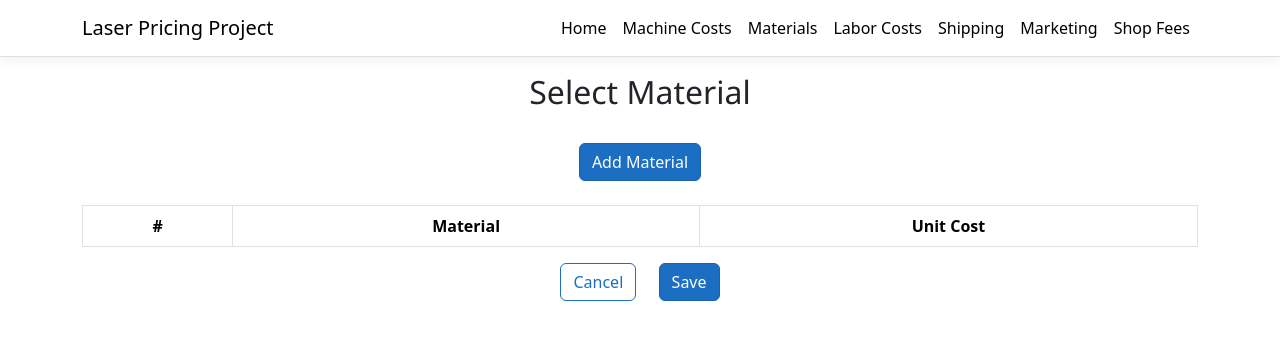
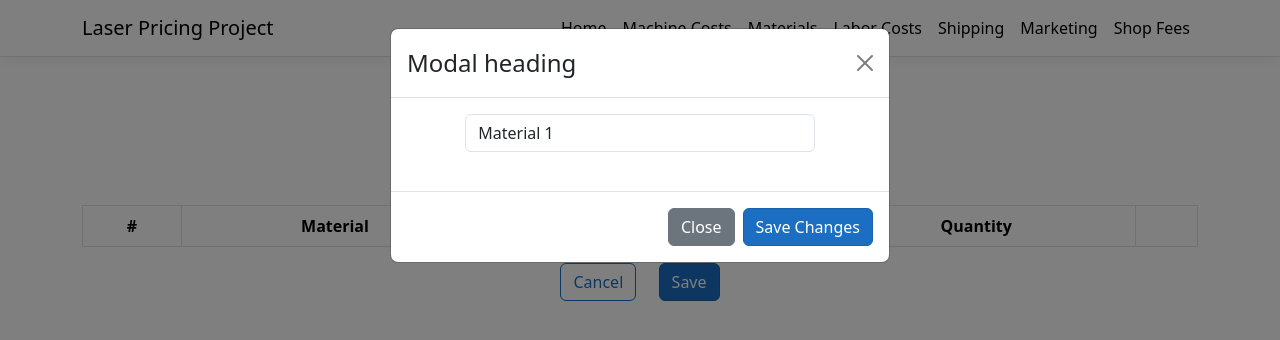
Before and after one commit to kunklerRepos/LaserProject2, a React (Vite) app in the folder laserproject.client/: page /SelectMaterials in a window 1280 px wide. Both pictures are taken after a click on the button "Add Material". Shown: the top 340 px of the page. Built offline with nearby package versions, Linux system fonts and the light colour scheme.

Commit message:
selected materials

```diff
--- a/laserproject.client/package.json
+++ b/laserproject.client/package.json
@@ -13,6 +13,7 @@
   "dependencies": {
     "bootstrap": "^5.3.3",
     "react": "^18.3.1",
+    "react-bootstrap": "^2.10.4",
     "react-dom": "^18.3.1",
     "react-router": "^6.26.0",
     "react-router-dom": "^6.26.0",
--- a/laserproject.client/src/components/SelectMaterials.jsx
+++ b/laserproject.client/src/components/SelectMaterials.jsx
@@ -1,41 +1,90 @@
-import React from 'react';
+import React, { Fragment, useState } from 'react';
 import { useNavigate } from 'react-router-dom';
+import Button from 'react-bootstrap/Button';
+import Modal from 'react-bootstrap/Modal';
 
 function SelectMaterial()
 {
     const navigate = useNavigate();
 
     const backBtnClickHandler = () => { navigate("/JobMenu"); }
-    const saveBtnClickHandler = () => {navigate("/JobMenu")}
+    const saveBtnClickHandler = () => { navigate("/JobMenu") }
+
+    const [show, setShow] = useState(false);
+
+    const handleClose = () => setShow(false);
+
+    const handleSave = () => {
+        let selectedVal = document.getElementById("MaterialSelect");
+
+        let targetValues = MaterialObject[selectedVal.value];
+
+        addItem(targetValues, selectedVal.value);
+        console.log(material);
+        handleClose();
+    }
+
+    const handleShow = () => setShow(true);
+
+    const MaterialObject = {
+        "Material #1": ["7.50", "10.10", "0.15"],
+        "Material #2": ["5.50", "8.50", "0.06"],
+        "Material #3": ["3.50", "5.50", "0.14"]
+
+    };
+
+    const SelectedMaterialObject = {};
+
+    const [material, setMaterial] = useState(SelectedMaterialObject);
+
+
+    const addItem = (value, key) => {
+        setMaterial(material => {
+            let copy = Object.assign({}, material)
+            copy[key] = value;
+            return copy ;
+        })
+    }
+
+    const removeItem = (value, e) => {
+        console.log(value);
+        let copiedMaterials = { ...material };
+        delete copiedMaterials[value];
+        setMaterial(material => ({
+            ...copiedMaterials
+
+        }));
+    }
+
+
+
     return (
         <>
-            <div className="modal fade" id="exampleModal" tabIndex="-1" aria-labelledby="exampleModalLabel" aria-hidden="true">
-                <div className="modal-dialog">
-                    <div className="modal-content">
-                        <div className="modal-header">
-                            <h1 className="modal-title fs-5" id="exampleModalLabel">Modal title</h1>
-                            <button type="button" className="btn-close" data-bs-dismiss="modal" aria-label="Close"></button>
-                        </div>
-                        <div className="modal-body">
-                            <div className="justify-content-center d-flex">
-                                <select id="MaterialSelect" style={{ marginBottom: "5%", width: "75%" }} className="form-control"></select>
-                            </div>
-
-                        </div>
-                        <div className="modal-footer">
-                            <button type="button" className="btn btn-secondary" data-bs-dismiss="modal">Close</button>
-                            <button type="button" className="btn btn-primary">Save changes</button>
-                        </div>
-                    </div>
-                </div>
-            </div>
-
-
+            <Modal show={show} onHide={handleClose}>
+                <Modal.Header closeButton>
+                    <Modal.Title>Modal heading</Modal.Title>
+                </Modal.Header>
+                <Modal.Body className="justify-content-center d-flex">
+                    <select id="MaterialSelect" style={{ marginBottom: "5%", width: "75%" }} className="form-control">
+                        <option value="Material #1">Material 1</option>
+                        <option value="Material #2">Material 2</option>
+                        <option value="Material #3">Material 3</option>
+                    </select>
+                </Modal.Body>
+                <Modal.Footer>
+                    <Button variant="secondary" onClick={handleClose}>
+                        Close
+                    </Button>
+                    <Button variant="primary" onClick={handleSave}>
+                        Save Changes
+                    </Button>
+                </Modal.Footer>
+            </Modal>
 
             <h2>Select Material</h2>
             <br></br>
             <div className="justify-content-center" >
-                <button data-bs-toggle="modal" data-bs-target="#exampleModal" type="button" className="btn btn-primary">Add Material</button>
+                <button variant="primary" onClick={handleShow} type="button" className="btn btn-primary">Add Material</button>
             </div>
             <br></br>
                 <table className="table table-hover table-bordered">
@@ -44,9 +93,29 @@ function SelectMaterial()
                         <th scope="col">#</th>
                         <th scope="col" colSpan="2" >Material</th>
                         <th scope="col" >Unit Cost</th>
+                        <th scope="col">Quantity</th>
+                        <th scope="col" ></th>
                     </tr>
                 </thead>
                 <tbody>
+                    {Object.keys(material).map((item, index)=> {
+
+                        return (
+                            <Fragment>
+                                <tr key={index}>
+                                    <td  scope="row">{index + 1}</td>
+                                    <td  colSpan="2">{item}</td>
+                                    <td >{`$${material[item][0]}`}</td>
+                                    <td><input className="form-control" type="number"></input></td>
+                                    <td><a onClick={(e) => removeItem(item, e)}><i className="fa fa-trash-o"></i></a></td>
+                                </tr>
+
+                            </Fragment>
+                        )
+
+
+                    }) }
+
                 </tbody>
             </table>
             <button onClick={backBtnClickHandler} style={{ marginRight: "2%", backgroundColod: "white", color: "#1b6ec2", border: "1px solid #1b6ec2" }} type="button" className="btn">Cancel</button>
```
Also changed, not shown: 1 other file (tests, documents, lock files or other folders).
